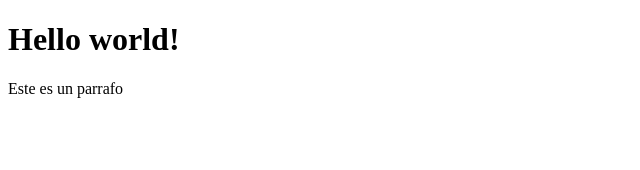
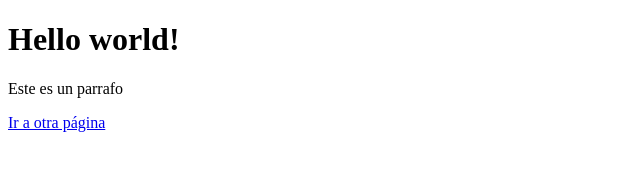
Before and after one commit to thegamesx/hello-world, a plain HTML site: page index.html in a window 1280 px wide. Shown: the whole page, without its empty margins (0-640 px from the left). Drawn offline with Linux system fonts and the light colour scheme.

Commit message:
Update index.html

```diff
--- a/index.html
+++ b/index.html
@@ -6,5 +6,6 @@
     <body>
         <h1>Hello world!</h1>
         <p>Este es un parrafo</p>
+        <a href="example.html">Ir a otra página</a>
     </body>
 </html>
```
